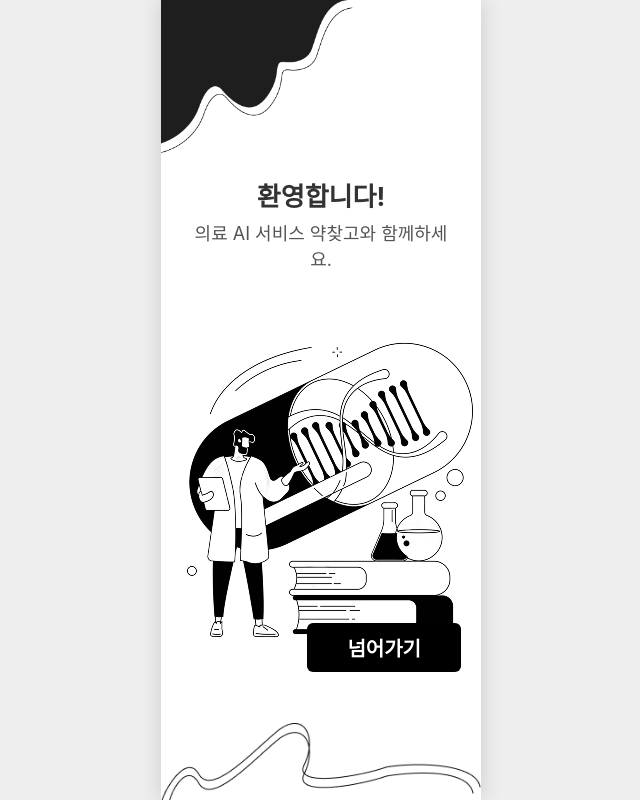
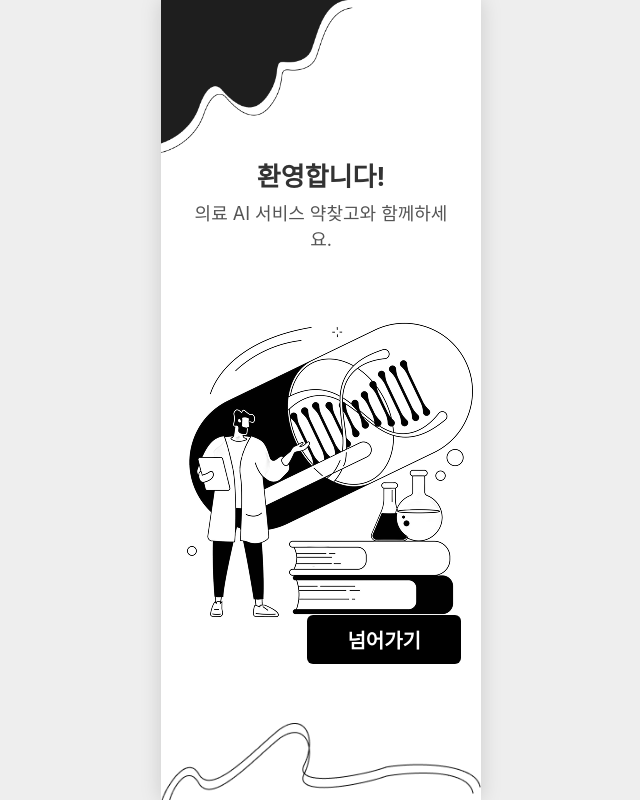
Before and after one commit to PARKSEONAH251/gptMedicine, a React (Create React App) app in the folder gptmedicine-web/: page / in a window 1280 px wide. Shown: the whole page, without its empty margins (319-959 px from the left). Built offline with nearby package versions, Linux system fonts and the light colour scheme; no server answers.

Commit message:
modified:   gptmedicine-web/src/page/Flashback.css

```diff
--- a/gptmedicine-web/src/page/Flashback.css
+++ b/gptmedicine-web/src/page/Flashback.css
@@ -53,8 +53,6 @@
 .FlashBack-content-warpper {
   width: 85%;
   max-width: 320px;
-  margin-top: 40px;
-
   z-index: 20;
   text-align: center;
 }
@@ -78,6 +76,7 @@
   justify-content: center;
   align-items: center;
 }
+
 
 /* 좌우 스크롤 버튼 */
 .FlashBackContainer .scroll-btn {
@@ -114,7 +113,7 @@
 /* 넘어가기 버튼 */
 .FlashBackContainer .skip-button {
   position: absolute;
-  bottom: 16%;
+  bottom: 17%;
   right: 20px;
   background-color: black;
   color: white;
```
